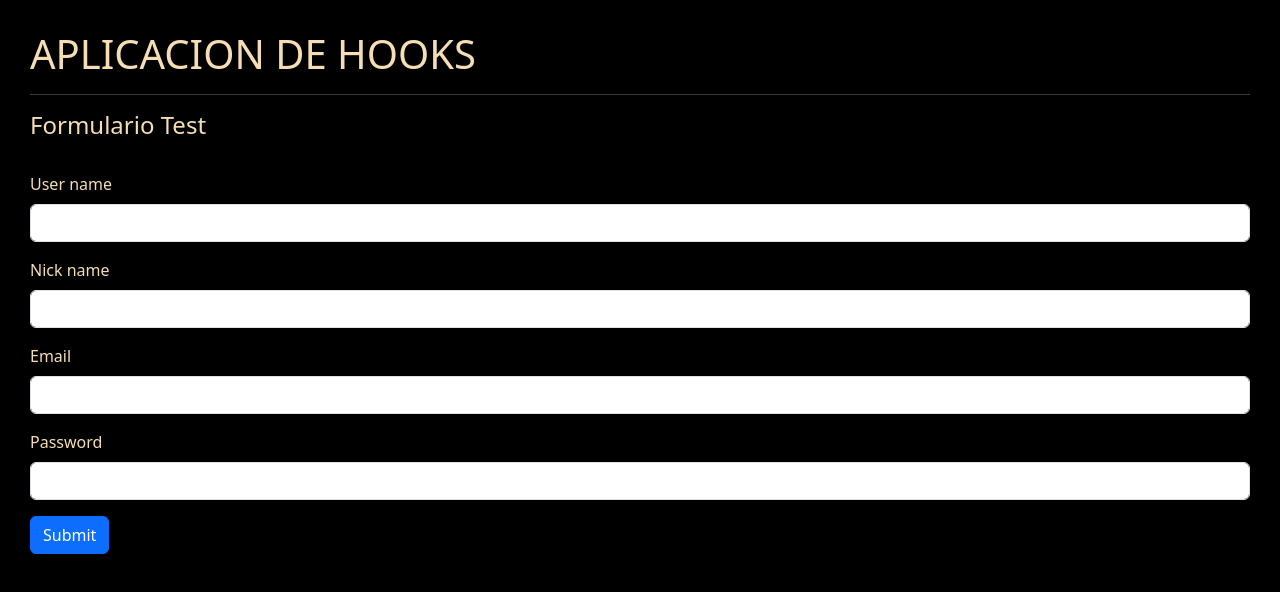
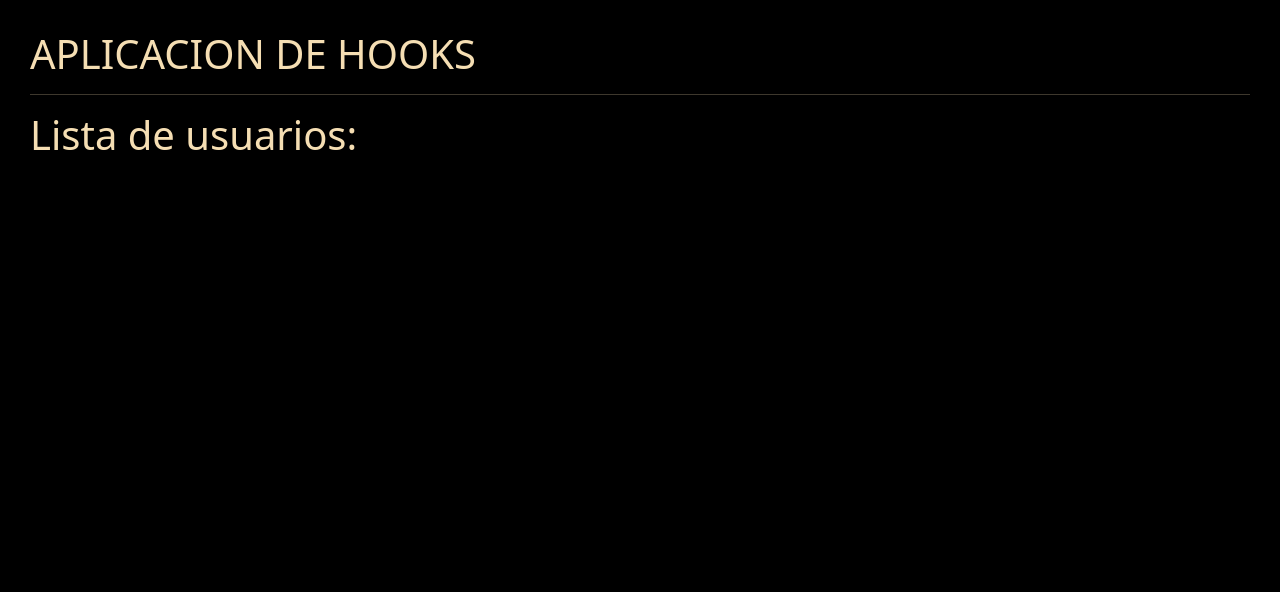
Before and after one commit to javierh2/DH_Course_ReactJS, a React (Vite) app in the folder proyecto-hooks-react/: page / in a window 1280 px wide. Shown: the top 592 px of the page. Built offline with nearby package versions, Linux system fonts and the light colour scheme.

Commit message:
hook folder FetchList

```diff
--- a/proyecto-hooks-react/src/HookApp.jsx
+++ b/proyecto-hooks-react/src/HookApp.jsx
@@ -1,6 +1,7 @@
 import React from 'react'
 import { CounterApp } from './components/CounterApp'
 import { FormsApp } from './components/FormsApp'
+import { FetchApp } from './components/FetchApp'
 
 export const HookApp = () => {
   return (
@@ -8,7 +9,8 @@ export const HookApp = () => {
       <h1>APLICACION DE HOOKS</h1>
       <hr />
       {/* <CounterApp/> */}
-      <FormsApp/>
+      {/* <FormsApp/> */}
+      <FetchApp/>
     </>
   )
 }
--- /dev/null
+++ b/proyecto-hooks-react/src/components/FetchApp.jsx
@@ -0,0 +1,9 @@
+import React from 'react'
+
+export const FetchApp = () => {
+  return (
+    <>
+    <h1>Lista de usuarios:</h1>
+    </>
+  )
+}
```
